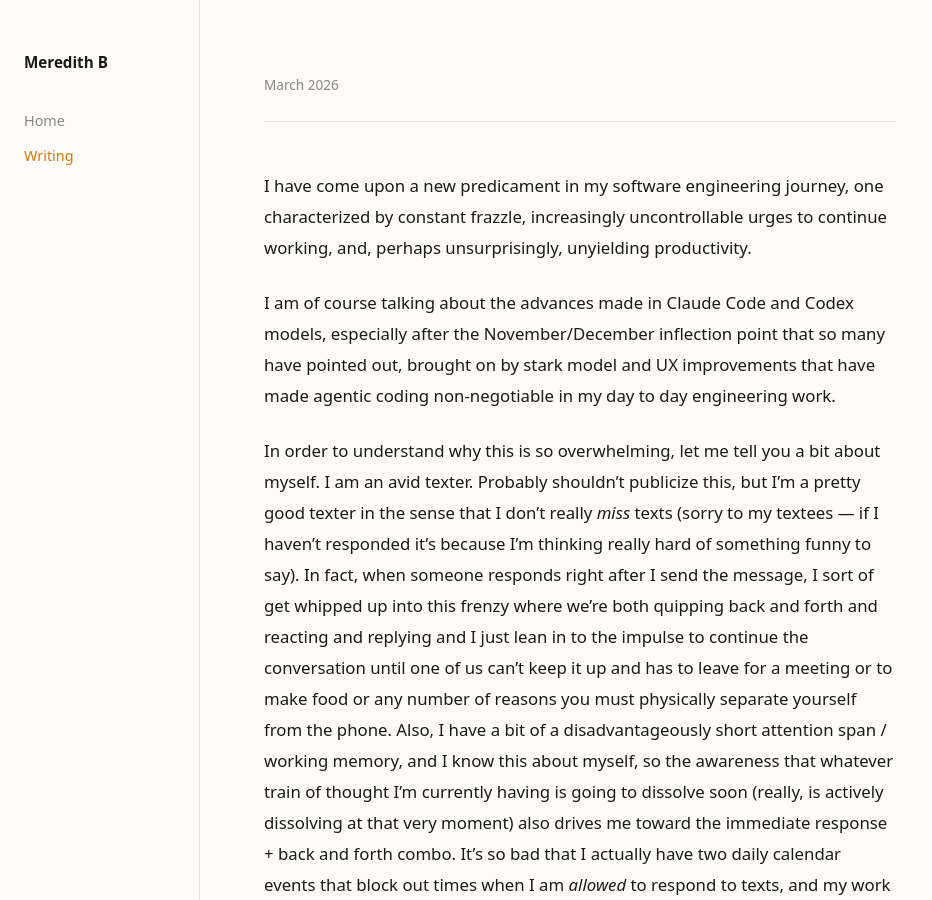
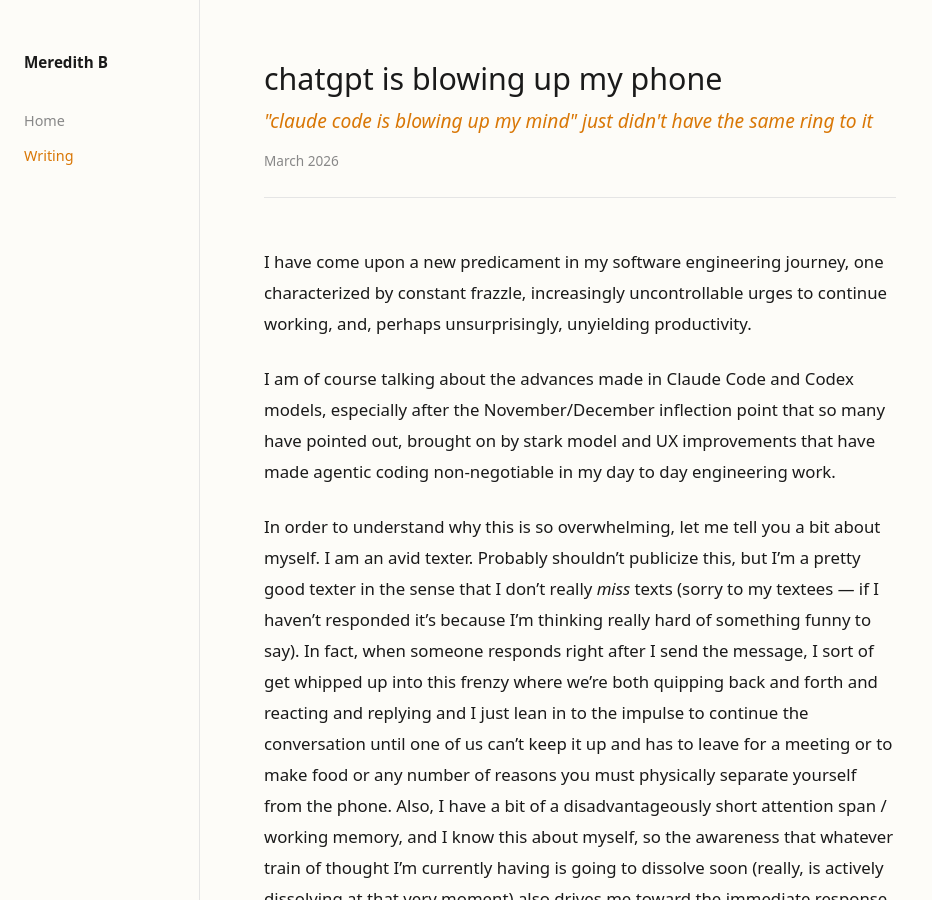
Before and after one commit to mb1206/mb1206.github.io, a Jekyll site: the page built from _posts/2026-03-04-chatgpt-is-blowing-up-my-phone.md, in a window 1280 px wide and 900 px high. Shown: the whole window, without its empty margins (0-932 px from the left). Built offline with Jekyll 4.4.1, drawn with Linux system fonts in a browser that asks for light colours; our own code applies the rules of GitHub Pages for plain Markdown files.

Commit message:
Update 2026-03-04-chatgpt-is-blowing-up-my-phone.md

```diff
--- a/_posts/2026-03-04-chatgpt-is-blowing-up-my-phone.md
+++ b/_posts/2026-03-04-chatgpt-is-blowing-up-my-phone.md
@@ -1,6 +1,6 @@
 ---
 layout: post
-title: "chatgpt\* is blowing up my phone\*"
+title: "chatgpt is blowing up my phone"
 subtitle: "\"claude code is blowing up my mind\" just didn't have the same ring to it"
 date: 2026-03-04
 ---
```
